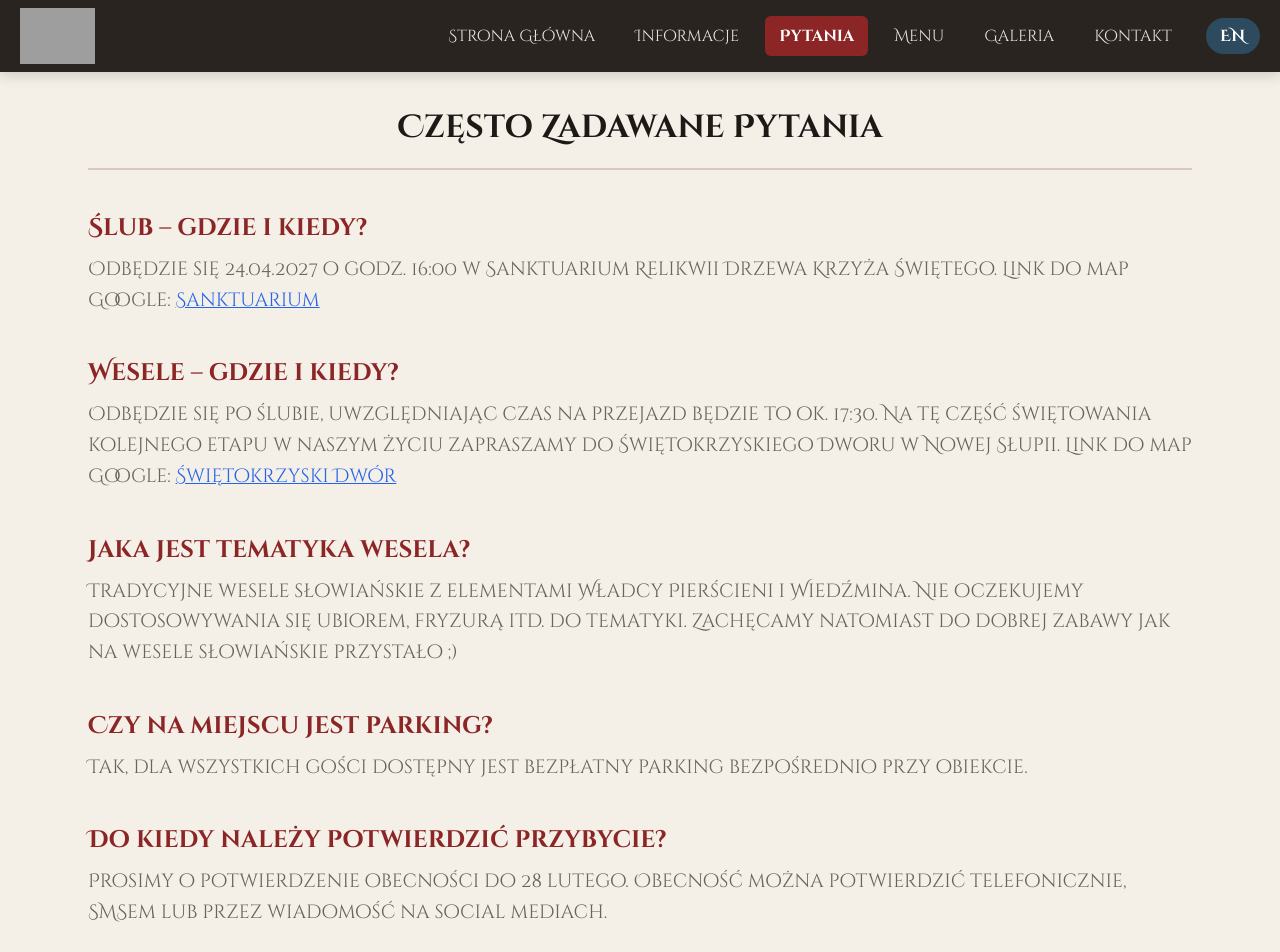
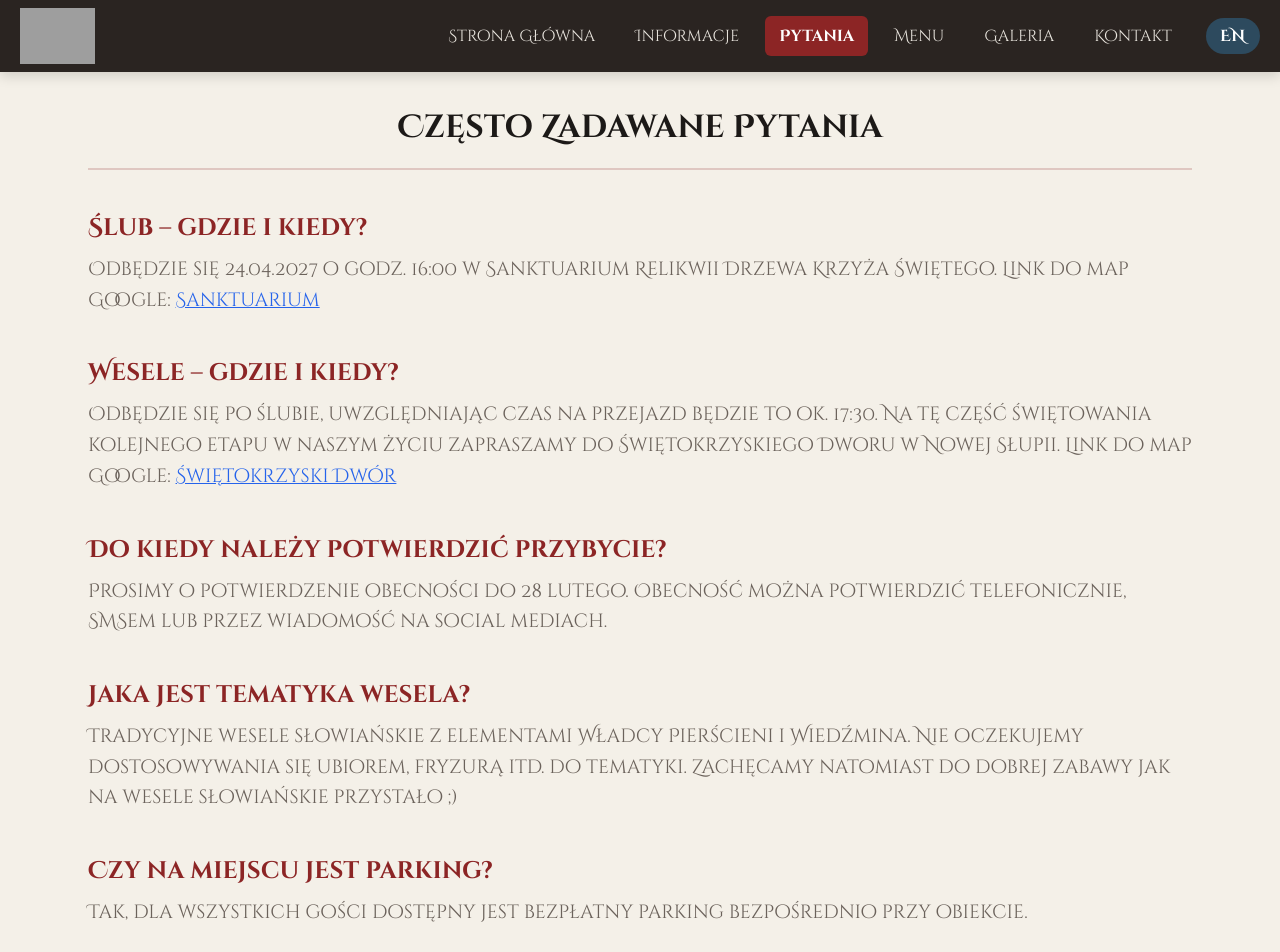
Before and after one commit to Ulszka/jaskiniaSoltysa, a React (Vite) app: page /faq in a window 1280 px wide. Shown: the top 952 px of the page. Built offline with nearby package versions, Linux system fonts and the light colour scheme; grey boxes are pictures that could not be loaded.

Commit message:
Changed order of questions in FAQ

```diff
--- a/src/pages/Faq/Faq.tsx
+++ b/src/pages/Faq/Faq.tsx
@@ -43,6 +43,11 @@ export default function Faq(): React.JSX.Element {
           </div>
 
           <div className="faq-item">
+            <h2 className="faq-question">{t('faq.rsvp.question')}</h2>
+            <p className="faq-answer">{t('faq.rsvp.answer')}</p>
+          </div>
+
+          <div className="faq-item">
             <h2 className="faq-question">{t('faq.theme.question')}</h2>
             <p className="faq-answer">{t('faq.theme.answer')}</p>
           </div>
@@ -50,11 +55,6 @@ export default function Faq(): React.JSX.Element {
           <div className="faq-item">
             <h2 className="faq-question">{t('faq.parking.question')}</h2>
             <p className="faq-answer">{t('faq.parking.answer')}</p>
-          </div>
-
-          <div className="faq-item">
-            <h2 className="faq-question">{t('faq.rsvp.question')}</h2>
-            <p className="faq-answer">{t('faq.rsvp.answer')}</p>
           </div>
 
           <div className="faq-item">
```
